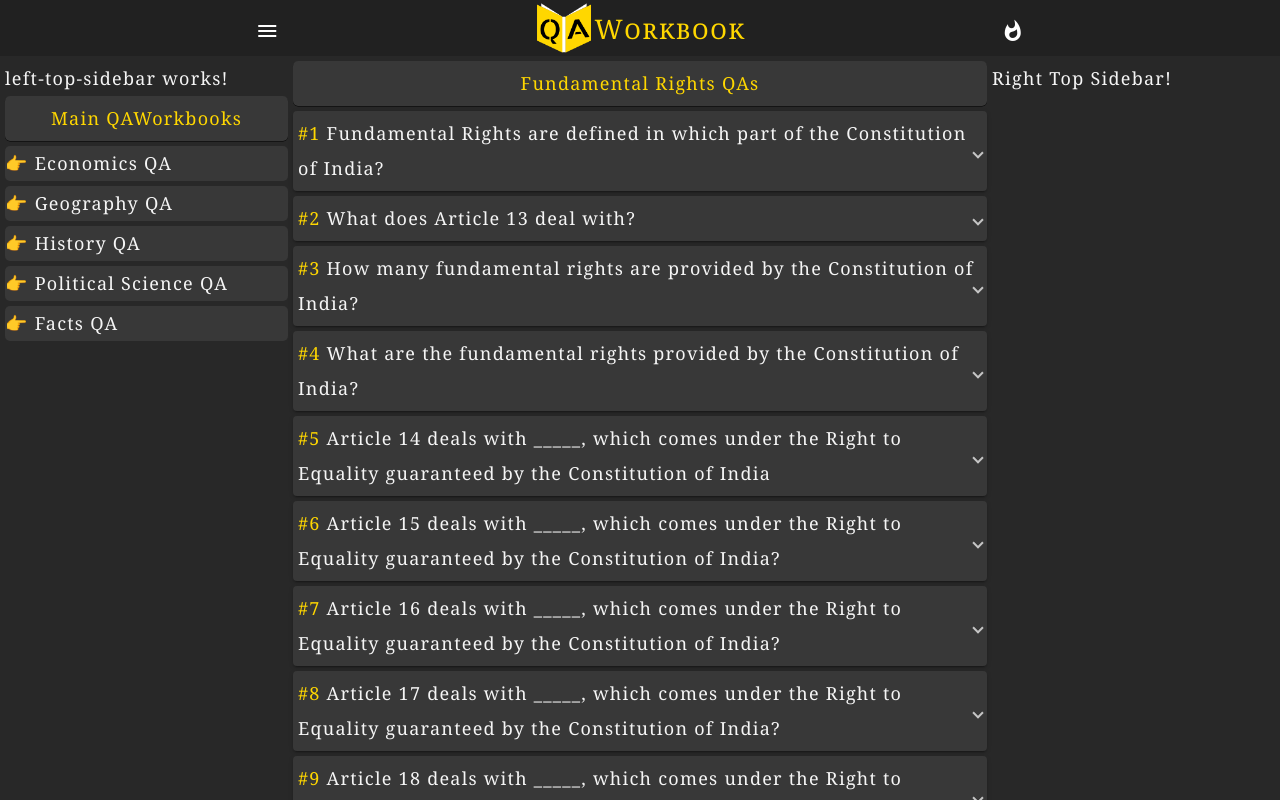
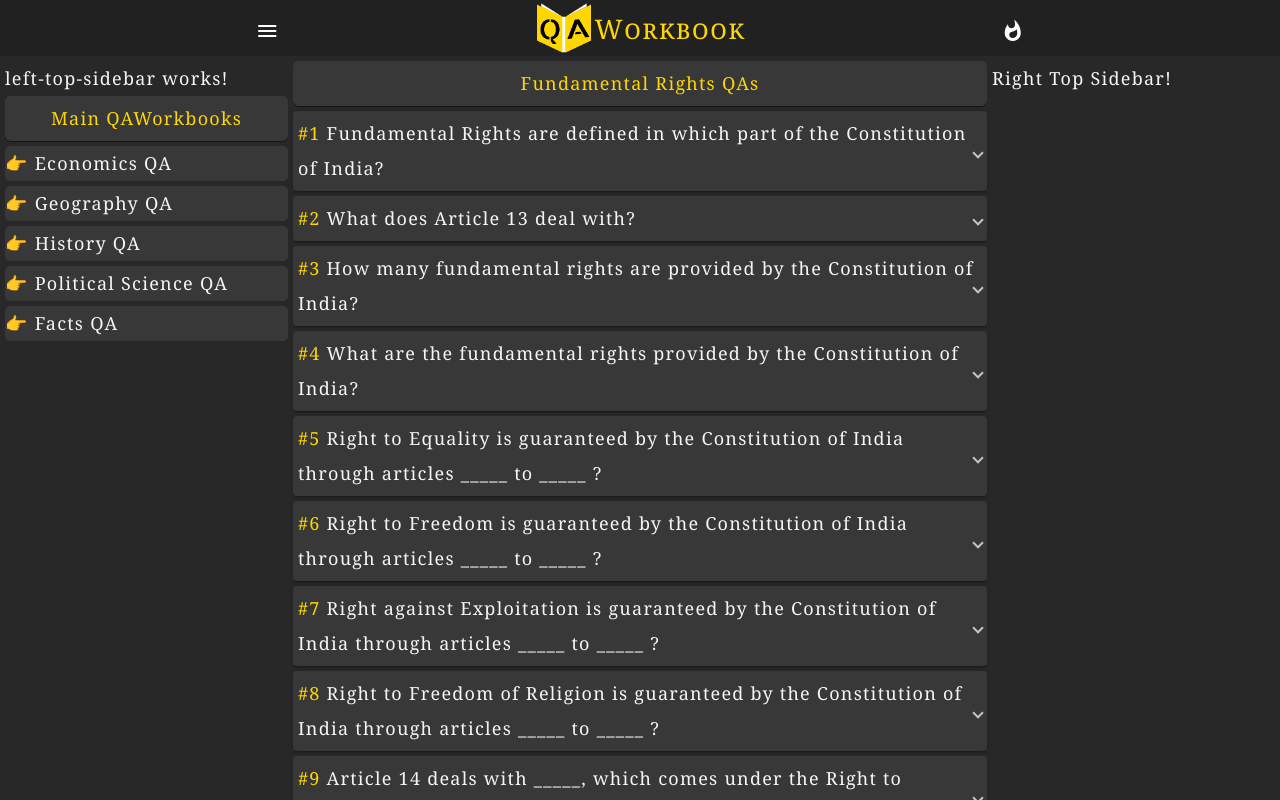
Before and after one commit to JibinJF/QAWorkbook, an Angular app: page /PoliticalScienceQA/IndianPolityQA/IndianConstitutionQA/FundamentalRightsQA in a window 1280 px wide. Built offline with nearby package versions, Linux system fonts and the light colour scheme.

Commit message:
Updating Fundamental Rights QA

```diff
--- a/src/app/general-awareness-qa/political-science-qa/indian-polity-qa/indian-constitution-qa/fundamental-rights-qa/fundamental-rights-qa.component.ts
+++ b/src/app/general-awareness-qa/political-science-qa/indian-polity-qa/indian-constitution-qa/fundamental-rights-qa/fundamental-rights-qa.component.ts
@@ -43,12 +43,36 @@ export class FundamentalRightsQAComponent implements OnInit {
       qaNumber: this.qaNumber++,
       question: `What are the fundamental rights provided by the Constitution of India?`,
       answer: `<ol>
-      <li>Right to Equality (Article 14 to 18).</li>
-      <li>Right to Freedom (Article 19 to )</li>
-      <li> (Article )</li>
-      <li> (Article )</li>
-      <li> (Article )</li>
+      <li>Right to Equality.</li>
+      <li>Right to Freedom.</li>
+      <li>Right against Exploitation.</li>
+      <li>Right to Freedom of Religion.</li>
+      <li>.</li>
       </ol>`
+    },
+    {
+      qaNumber: this.qaNumber++,
+      question: `Right to Equality is guaranteed by the Constitution of India through
+      articles _____ to _____ ?`,
+      answer: `Article 14 to 18.`
+    },
+    {
+      qaNumber: this.qaNumber++,
+      question: `Right to Freedom is guaranteed by the Constitution of India through
+      articles _____ to _____ ?`,
+      answer: `Article 19 to 22.`
+    },
+    {
+      qaNumber: this.qaNumber++,
+      question: `Right against Exploitation is guaranteed by the Constitution of India
+      through articles _____ to _____ ?`,
+      answer: `Article 23 to 24.`
+    },
+    {
+      qaNumber: this.qaNumber++,
+      question: `Right to Freedom of Religion is guaranteed by the Constitution of India
+      through articles _____ to _____ ?`,
+      answer: `Article 25 to 28.`
     },
     {
       qaNumber: this.qaNumber++,
@@ -174,72 +198,88 @@ export class FundamentalRightsQAComponent implements OnInit {
     },
     {
       qaNumber: this.qaNumber++,
-      question: `?`,
-      answer: `.`,
+      question: `Article 21 deals with _____, which comes under the Right to Freedom
+      guaranteed by the Constitution of India?`,
+      answer: `Protection of life and personal liberty.`,
       description: `<ul>
-      <li></li>
+      <li>Article 21: No person shall be deprived of his life or personal liberty except
+       according to procedure established by law.</li>
       </ul>`
     },
     {
       qaNumber: this.qaNumber++,
-      question: `?`,
-      answer: `.`,
+      question: `Article 21A deals with _____, which comes under the Right to Freedom
+      guaranteed by the Constitution of India?`,
+      answer: `Right to education.`,
       description: `<ul>
-      <li></li>
+      <li>Article 21A is inserted by the Constitution (Eighty-sixth Amendment) Act, 2002.</li>
       </ul>`
     },
     {
       qaNumber: this.qaNumber++,
-      question: `?`,
-      answer: `.`,
+      question: `Right to education is guaranteed by the Constitution of India to all
+      children of the age of _____ to _____ years?`,
+      answer: `6 to 14 years.`,
       description: `<ul>
-      <li></li>
+      <li>Article 21A: The State shall provide free and compulsory education to all
+      children of the age of six to fourteen years in such manner as the State may, by law,
+      determine.</li>
       </ul>`
     },
     {
       qaNumber: this.qaNumber++,
-      question: `?`,
-      answer: `.`,
+      question: `Article 22 deals with _____, which comes under the Right to Freedom
+      guaranteed by the Constitution of India?`,
+      answer: `Protection against arrest and detention in certain cases.`,
+    },
+    {
+      qaNumber: this.qaNumber++,
+      question: `As per Article 22(2) of the Constitution of India, arrested person
+      shall be produced before magistrate within a period of _____ hours of such arrest?`,
+      answer: `24 hours.`,
       description: `<ul>
-      <li></li>
+      <li>Article 22(2): Every person who is arrested and detained in custody shall be
+      produced before the nearest magistrate within a period of twenty-four hours of such
+      arrest excluding the time necessary for the journey from the place of arrest to the
+      court of the magistrate and no such person shall be detained in custody beyond the
+      said period without the authority of a magistrate.</li>
       </ul>`
     },
     {
       qaNumber: this.qaNumber++,
-      question: `?`,
-      answer: `.`,
+      question: `Article 23 deals with _____, which comes under the Right against
+      Exploitation guaranteed by the Constitution of India?`,
+      answer: `Prohibition of traffic in human beings and forced labour.`,
       description: `<ul>
-      <li></li>
+      <li>Article 23(1): Traffic in human beings and begar and other similar forms of
+      forced labour are prohibited and any contravention of this provision shall be an
+      offence punishable in accordance with law.</li>
+      <li>State can impose compulsory service for public purposes without any
+      discrimination.</li>
       </ul>`
     },
     {
       qaNumber: this.qaNumber++,
-      question: `?`,
-      answer: `.`,
+      question: `Article 24 deals with _____, which comes under the Right against
+      Exploitation guaranteed by the Constitution of India?`,
+      answer: `Prohibition of employment of children in factories, etc.`,
+    },
+    {
+      qaNumber: this.qaNumber++,
+      question: `Constitution of India prohibits employment of children under _____
+      years of age in hazardous employment?`,
+      answer: `14 years.`,
       description: `<ul>
-      <li></li>
+      <li>Article 24: No child below the age of fourteen years shall be employed
+      to work in any factory or mine or engaged in any other hazardous employment.</li>
       </ul>`
     },
     {
       qaNumber: this.qaNumber++,
-      question: `?`,
-      answer: `.`,
-      description: `<ul>
-      <li></li>
-      </ul>`
-    },
-    {
-      qaNumber: this.qaNumber++,
-      question: `?`,
-      answer: `.`,
-      description: `<ul>
-      <li></li>
-      </ul>`
-    },
-    {
-      qaNumber: this.qaNumber++,
-      question: `?`,
-      answer: `.`,
+      question: `Article 25 deals with _____, which comes under the Right to Freedom
+      of Religion guaranteed by the Constitution of India?`,
+      answer: `Freedom of conscience and free profession, practice and propagation of
+      religion.`,
       description: `<ul>
       <li></li>
       </ul>`
```
